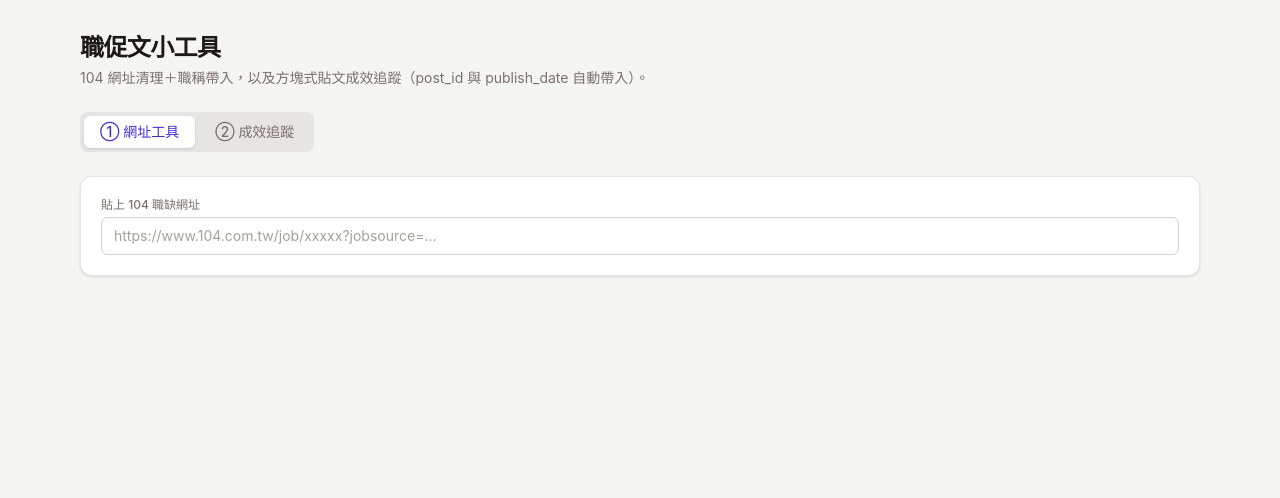
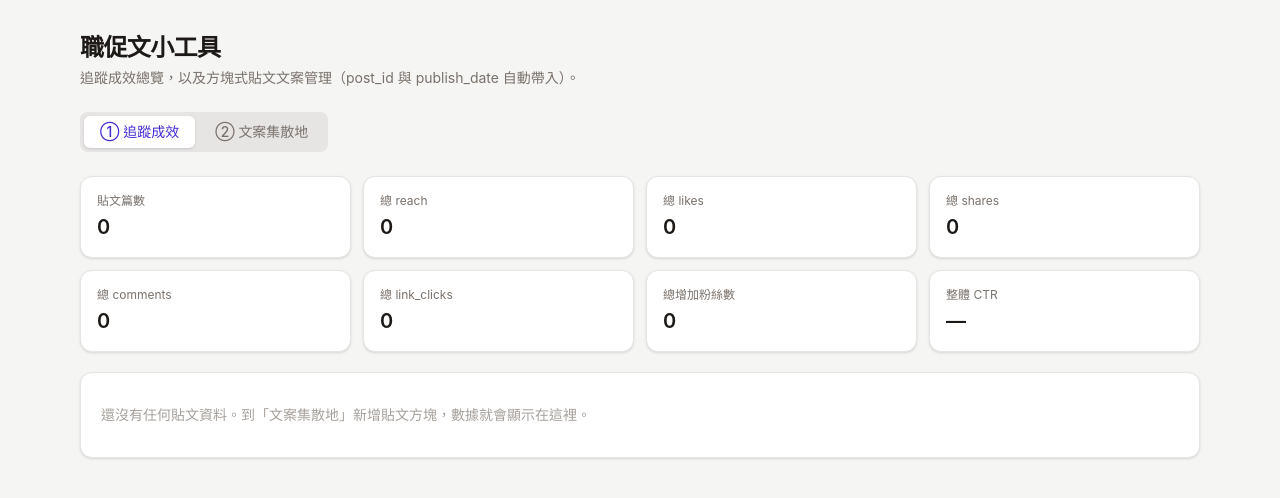
Before and after one commit to b12605037/104_new, a React (Vite) app: page / in a window 1280 px wide. Shown: the top 498 px of the page. Built offline with nearby package versions, Linux system fonts and the light colour scheme.

Commit message:
Update App.jsx

```diff
--- a/App.jsx
+++ b/App.jsx
@@ -67,15 +67,7 @@
   }
 }
 
-// 透過自家 serverless function 查職缺名稱（見 /api/job-title.js）
-async function fetchJobTitle(url) {
-  const r = await fetch("/api/job-title?url=" + encodeURIComponent(url));
-  if (!r.ok) throw new Error("查詢服務回應異常（" + r.status + "）");
-  return await r.json(); // { jobTitle, company }
-}
-
 // ---------- 本機儲存（localStorage） ----------
-
 const STORAGE_KEY = "jpt:posts";
 
 function loadPosts() {
@@ -144,7 +136,6 @@
 }
 
 // ---------- 下拉選單選項 ----------
-
 const OPT_KEY = "jpt:options";
 
 const defaultOptions = {
@@ -260,11 +251,9 @@
 }
 
 // ---------- 貼文方塊 ----------
-
 function PostCard({ post, index, onChange, onDelete, onAddLink, onDeleteLink, onCopy, copied, options, onAddOption }) {
   const [linkInput, setLinkInput] = useState("");
   const [linkErr, setLinkErr] = useState("");
-  const [fetchingLinkId, setFetchingLinkId] = useState(null);
 
   const inputCls =
     "w-full rounded-md border border-stone-300 bg-white px-3 py-2 text-sm text-stone-800 placeholder-stone-400 focus:outline-none focus:ring-2 focus:ring-indigo-500 focus:border-indigo-500";
@@ -288,26 +277,6 @@
     setLinkErr("");
     setLinkInput("");
     onAddLink(post._id, { _id: uid(), url: r.url, title: "" });
-  };
-
-  const lookupTitle = async (link) => {
-    setFetchingLinkId(link._id);
-    try {
-      const r = await fetchJobTitle(link.url);
-      if (r.jobTitle) {
-        onChange({
-          ...post,
-          links: post.links.map((l) =>
-            l._id === link._id
-              ? { ...l, title: r.jobTitle + (r.company ? "｜" + r.company : "") }
-              : l
-          ),
-        });
-      }
-    } catch {
-      // 查詢失敗就維持原狀，使用者可手動輸入
-    }
-    setFetchingLinkId(null);
   };
 
   const numFields = [
@@ -468,13 +437,6 @@
                       {copied === l._id ? "已複製 ✓" : "複製"}
                     </button>
                     <button
-                      className="shrink-0 text-xs text-stone-500 hover:text-stone-700 disabled:opacity-40"
-                      onClick={() => lookupTitle(l)}
-                      disabled={fetchingLinkId === l._id}
-                    >
-                      {fetchingLinkId === l._id ? "查詢中…" : "查職稱"}
-                    </button>
-                    <button
                       className="shrink-0 text-xs text-red-500 hover:underline"
                       onClick={() => onDeleteLink(post._id, l._id)}
                     >
@@ -483,7 +445,7 @@
                   </div>
                   <input
                     className="mt-1.5 w-full rounded border border-stone-200 bg-stone-50 px-2 py-1 text-xs text-stone-600 placeholder-stone-400 focus:outline-none focus:ring-1 focus:ring-indigo-400"
-                    placeholder="職缺名稱（按「查職稱」自動帶入，或手動輸入）"
+                    placeholder="職缺名稱（手動輸入）"
                     value={l.title}
                     onChange={(e) =>
                       onChange({
@@ -494,6 +456,7 @@
                       })
                     }
                   />
+
                   {/* 追蹤連結：依這個方塊選的 Medium 自動掛上 jobsource / utm 參數 */}
                   {(() => {
                     const tracked = buildTrackedUrl(l.url, post.medium, post.publish_date);
@@ -538,19 +501,10 @@
 }
 
 // ---------- 主元件 ----------
+export default function App() {
+  const [tab, setTab] = useState("dashboard");
 
-export default function App() {
-  const [tab, setTab] = useState("url");
-
-  // --- 網址工具狀態 ---
-  const [rawUrl, setRawUrl] = useState("");
-  const [cleaned, setCleaned] = useState(null);
-  const [jobTitle, setJobTitle] = useState("");
-  const [company, setCompany] = useState("");
-  const [fetching, setFetching] = useState(false);
-  const [fetchErr, setFetchErr] = useState("");
   const [copied, setCopied] = useState("");
-  const [targetPost, setTargetPost] = useState("new"); // "new" 或 post._id
 
   // --- 貼文方塊狀態 ---
   const [posts, setPosts] = useState([]);
@@ -564,6 +518,7 @@
       return next;
     });
   };
+
   const [loaded, setLoaded] = useState(false);
   const [saveMsg, setSaveMsg] = useState("");
   const saveTimer = useRef(null);
@@ -618,62 +573,10 @@
       )
     );
 
-  // --- 網址工具邏輯 ---
-  const handleUrlChange = (v) => {
-    setRawUrl(v);
-    setJobTitle("");
-    setCompany("");
-    setFetchErr("");
-    setCleaned(cleanUrl104(v));
-  };
-
-  const handleFetchTitle = async () => {
-    if (!cleaned?.ok) return;
-    setFetching(true);
-    setFetchErr("");
-    try {
-      const r = await fetchJobTitle(cleaned.url);
-      if (r.jobTitle) {
-        setJobTitle(r.jobTitle);
-        setCompany(r.company || "");
-      } else {
-        setFetchErr("查不到這個職缺的名稱，可能已關閉或網址有誤，可手動輸入。");
-      }
-    } catch (e) {
-      setFetchErr("查詢失敗：" + (e?.message || "未知錯誤") + "。可再試一次，或手動輸入職稱。");
-    }
-    setFetching(false);
-  };
-
   const handleCopy = async (text, key) => {
     const ok = await copyText(text);
     setCopied(ok ? key : "");
     if (ok) setTimeout(() => setCopied(""), 1600);
-  };
-
-  // 把清理後的連結加進指定方塊（或建立新方塊）
-  const sendToTracker = () => {
-    if (!cleaned?.ok) return;
-    const link = {
-      _id: uid(),
-      url: cleaned.url,
-      title: jobTitle ? `${jobTitle}${company ? "｜" + company : ""}` : "",
-    };
-    if (targetPost === "new" || posts.length === 0) {
-      const p = {
-        _id: uid(),
-        publish_date: todayStr(),
-        ...emptyPostFields,
-        post_name: link.title,
-        links: [link],
-      };
-      persist([...posts, p]);
-    } else {
-      persist(
-        posts.map((p) => (p._id === targetPost ? { ...p, links: [...p.links, link] } : p))
-      );
-    }
-    setTab("track");
   };
 
   // --- 匯出 CSV（一列一篇貼文，連結用「 | 」串接） ---
@@ -720,6 +623,46 @@
   const btnGhost =
     "rounded-md border border-stone-300 px-3 py-2 text-sm text-stone-600 hover:bg-stone-100 transition-colors disabled:opacity-40 disabled:cursor-not-allowed";
 
+  // ---------- 追蹤成效 Dashboard 用的統計運算 ----------
+  const totalPosts = posts.length;
+  const sumField = (k) => posts.reduce((acc, p) => acc + num(p[k]), 0);
+  const totalReach = sumField("reach");
+  const totalLikes = sumField("likes");
+  const totalShares = sumField("shares");
+  const totalComments = sumField("comments");
+  const totalClicks = sumField("link_clicks");
+  const totalFans = sumField("fans_gained");
+  const overallCTR = totalReach > 0 ? (totalClicks / totalReach) * 100 : null;
+
+  const statCards = [
+    { label: "貼文篇數", value: String(totalPosts) },
+    { label: "總 reach", value: totalReach.toLocaleString() },
+    { label: "總 likes", value: totalLikes.toLocaleString() },
+    { label: "總 shares", value: totalShares.toLocaleString() },
+    { label: "總 comments", value: totalComments.toLocaleString() },
+    { label: "總 link_clicks", value: totalClicks.toLocaleString() },
+    { label: "總增加粉絲數", value: totalFans.toLocaleString() },
+    { label: "整體 CTR", value: overallCTR === null ? "—" : overallCTR.toFixed(2) + "%" },
+  ];
+
+  const ranked = posts
+    .map((p, i) => ({ ...p, _index: i, _ctr: calcCTR(p) }))
+    .filter((p) => p._ctr !== null)
+    .sort((a, b) => b._ctr - a._ctr)
+    .slice(0, 5);
+
+  const byMediumMap = {};
+  posts.forEach((p) => {
+    const key = p.medium || "（未選擇 Medium）";
+    if (!byMediumMap[key]) {
+      byMediumMap[key] = { medium: key, count: 0, reach: 0, clicks: 0 };
+    }
+    byMediumMap[key].count += 1;
+    byMediumMap[key].reach += num(p.reach);
+    byMediumMap[key].clicks += num(p.link_clicks);
+  });
+  const byMedium = Object.values(byMediumMap).sort((a, b) => b.reach - a.reach);
+
   return (
     <div className="min-h-screen bg-stone-100 font-sans text-stone-800">
       <div className="mx-auto max-w-6xl px-4 py-8">
@@ -727,15 +670,15 @@
         <header className="mb-6">
           <h1 className="text-2xl font-bold tracking-tight text-stone-900">職促文小工具</h1>
           <p className="mt-1 text-sm text-stone-500">
-            104 網址清理＋職稱帶入，以及方塊式貼文成效追蹤（post_id 與 publish_date 自動帶入）。
+            追蹤成效總覽，以及方塊式貼文文案管理（post_id 與 publish_date 自動帶入）。
           </p>
         </header>
 
         {/* 分頁 */}
         <div className="mb-6 flex gap-1 rounded-lg bg-stone-200 p-1 w-fit">
           {[
-            { id: "url", label: "① 網址工具" },
-            { id: "track", label: "② 成效追蹤" },
+            { id: "dashboard", label: "① 追蹤成效" },
+            { id: "track", label: "② 文案集散地" },
           ].map((t) => (
             <button
               key={t.id}
@@ -750,90 +693,101 @@
           ))}
         </div>
 
-        {/* ---------- 分頁一：網址工具 ---------- */}
-        {tab === "url" && (
+        {/* ---------- 分頁一：追蹤成效 Dashboard ---------- */}
+        {tab === "dashboard" && (
           <div className="space-y-5">
-            <div className="rounded-xl border border-stone-200 bg-white p-5 shadow-sm">
-              <label className={labelCls}>貼上 104 職缺網址</label>
-              <input
-                className={inputCls}
-                placeholder="https://www.104.com.tw/job/xxxxx?jobsource=..."
-                value={rawUrl}
-                onChange={(e) => handleUrlChange(e.target.value)}
-              />
-              {cleaned && !cleaned.ok && cleaned.error && (
-                <p className="mt-2 text-sm text-red-600">{cleaned.error}</p>
-              )}
+            {/* 總覽卡片 */}
+            <div className="grid grid-cols-2 gap-3 sm:grid-cols-4">
+              {statCards.map((c) => (
+                <div key={c.label} className="rounded-xl border border-stone-200 bg-white p-4 shadow-sm">
+                  <p className="text-xs text-stone-500">{c.label}</p>
+                  <p className="mt-1 text-xl font-semibold text-stone-900">{c.value}</p>
+                </div>
+              ))}
+            </div>
 
-              {cleaned?.ok && (
-                <div className="mt-4 space-y-4">
-                  <div>
-                    <label className={labelCls}>清理後網址（已移除 jobsource）</label>
-                    <div className="flex gap-2">
-                      <input className={inputCls + " bg-stone-50"} readOnly value={cleaned.url} />
-                      <button className={btnGhost + " shrink-0"} onClick={() => handleCopy(cleaned.url, "url")}>
-                        {copied === "url" ? "已複製 ✓" : "複製"}
-                      </button>
-                    </div>
-                  </div>
-
-                  <div className="flex items-center gap-3">
-                    <button className={btnPrimary} onClick={handleFetchTitle} disabled={fetching}>
-                      {fetching ? "查詢中…" : "查詢職缺名稱"}
-                    </button>
-                    <span className="text-xs text-stone-400">會連網查詢該頁面的職稱，約需幾秒。</span>
-                  </div>
-
-                  {fetchErr && <p className="text-sm text-amber-700">{fetchErr}</p>}
-
-                  <div>
-                    <label className={labelCls}>職缺名稱（可手動修改）</label>
-                    <div className="flex gap-2">
-                      <input
-                        className={inputCls}
-                        placeholder="例如：資深前端工程師"
-                        value={jobTitle}
-                        onChange={(e) => setJobTitle(e.target.value)}
-                      />
-                      <button
-                        className={btnGhost + " shrink-0"}
-                        onClick={() => handleCopy(jobTitle, "title")}
-                        disabled={!jobTitle}
-                      >
-                        {copied === "title" ? "已複製 ✓" : "複製"}
-                      </button>
-                    </div>
-                    {company && <p className="mt-1 text-xs text-stone-500">公司：{company}</p>}
-                  </div>
-
-                  {/* 選擇要加進哪個貼文方塊 */}
-                  <div className="flex flex-wrap items-end gap-3 rounded-lg bg-stone-50 border border-stone-200 p-3">
-                    <div>
-                      <label className={labelCls}>加入哪個貼文方塊？</label>
-                      <select
-                        className={inputCls + " w-64"}
-                        value={targetPost}
-                        onChange={(e) => setTargetPost(e.target.value)}
-                      >
-                        <option value="new">＋ 建立新方塊（日期自動帶今天）</option>
-                        {posts.map((p, i) => (
-                          <option key={p._id} value={p._id}>
-                            #{i + 1}｜{p.publish_date}｜{p.post_name || "（未命名貼文）"}
-                          </option>
-                        ))}
-                      </select>
-                    </div>
-                    <button className={btnGhost + " bg-white"} onClick={sendToTracker}>
-                      帶入成效追蹤 →
+            {!loaded ? (
+              <p className="rounded-xl border border-stone-200 bg-white px-5 py-8 text-sm text-stone-400 shadow-sm">
+                載入中…
+              </p>
+            ) : totalPosts === 0 ? (
+              <p className="rounded-xl border border-stone-200 bg-white px-5 py-8 text-sm text-stone-400 shadow-sm">
+                還沒有任何貼文資料。到「文案集散地」新增貼文方塊，數據就會顯示在這裡。
+              </p>
+            ) : (
+              <>
+                {/* 貼文排行（依 CTR） */}
+                <div className="rounded-xl border border-stone-200 bg-white p-5 shadow-sm">
+                  <div className="mb-3 flex items-center justify-between">
+                    <h2 className="text-sm font-semibold text-stone-700">貼文排行（依 CTR）</h2>
+                    <button className={btnGhost} onClick={() => setTab("track")}>
+                      去文案集散地看全部 →
                     </button>
                   </div>
+                  {ranked.length === 0 ? (
+                    <p className="text-sm text-stone-400">
+                      目前還沒有可計算 CTR 的貼文（需同時填 reach 與 link_clicks）。
+                    </p>
+                  ) : (
+                    <ul className="space-y-2">
+                      {ranked.map((p, i) => (
+                        <li
+                          key={p._id}
+                          className="flex flex-wrap items-center gap-3 rounded-md border border-stone-200 px-3 py-2"
+                        >
+                          <span className="rounded bg-indigo-600 px-2 py-0.5 text-xs font-semibold text-white">
+                            #{i + 1}
+                          </span>
+                          <span className="min-w-0 flex-1 truncate text-sm text-stone-700">
+                            {p.post_name || "（未命名貼文）"}
+                          </span>
+                          <span className="text-xs text-stone-400">{p.publish_date}</span>
+                          <span className="text-xs text-stone-400">{p.medium || "—"}</span>
+                          <span className="rounded bg-indigo-50 px-2 py-0.5 text-xs font-medium text-indigo-700">
+                            CTR {p._ctr.toFixed(2)}%
+                          </span>
+                        </li>
+                      ))}
+                    </ul>
+                  )}
                 </div>
-              )}
-            </div>
+
+                {/* 依 Medium 分組 */}
+                <div className="rounded-xl border border-stone-200 bg-white p-5 shadow-sm">
+                  <h2 className="mb-3 text-sm font-semibold text-stone-700">依 Medium（媒介）分組</h2>
+                  <div className="overflow-x-auto">
+                    <table className="w-full min-w-[480px] text-sm">
+                      <thead>
+                        <tr className="border-b border-stone-200 text-left text-xs text-stone-500">
+                          <th className="py-2 pr-4">Medium</th>
+                          <th className="py-2 pr-4">篇數</th>
+                          <th className="py-2 pr-4">總 reach</th>
+                          <th className="py-2 pr-4">總 link_clicks</th>
+                          <th className="py-2 pr-4">CTR</th>
+                        </tr>
+                      </thead>
+                      <tbody>
+                        {byMedium.map((m) => (
+                          <tr key={m.medium} className="border-b border-stone-100 last:border-0">
+                            <td className="py-2 pr-4 text-stone-700">{m.medium}</td>
+                            <td className="py-2 pr-4 text-stone-500">{m.count}</td>
+                            <td className="py-2 pr-4 text-stone-500">{m.reach.toLocaleString()}</td>
+                            <td className="py-2 pr-4 text-stone-500">{m.clicks.toLocaleString()}</td>
+                            <td className="py-2 pr-4 font-medium text-indigo-700">
+                              {m.reach > 0 ? ((m.clicks / m.reach) * 100).toFixed(2) + "%" : "—"}
+                            </td>
+                          </tr>
+                        ))}
+                      </tbody>
+                    </table>
+                  </div>
+                </div>
+              </>
+            )}
           </div>
         )}
 
-        {/* ---------- 分頁二：成效追蹤（方塊式） ---------- */}
+        {/* ---------- 分頁二：文案集散地（方塊式） ---------- */}
         {tab === "track" && (
           <div className="space-y-5">
             <div className="flex flex-wrap items-center gap-3">
@@ -857,7 +811,7 @@
               </p>
             ) : posts.length === 0 ? (
               <p className="rounded-xl border border-stone-200 bg-white px-5 py-8 text-sm text-stone-400 shadow-sm">
-                還沒有貼文方塊。按「＋ 新增貼文方塊」建立第一篇，或從「網址工具」帶入連結。
+                還沒有貼文方塊。按「＋ 新增貼文方塊」建立第一篇。
               </p>
             ) : (
               posts.map((p, i) => (
```
